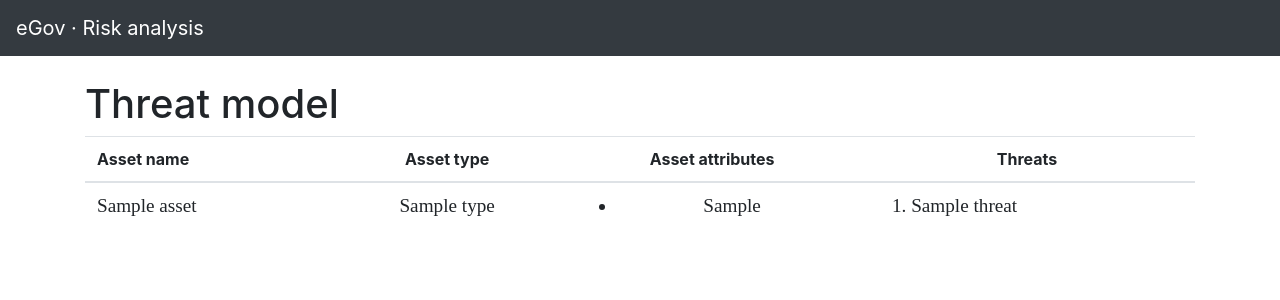
After one commit to DanieleGranata94/eGov_RA, a Django app: page /threat_modeling/1 in a window 1280 px wide. The commit adds this page. Shown: the top 300 px of the page. Run offline with Django 3.2, Linux system fonts and the light colour scheme; tables that the repository leaves empty hold one stand-in row (values such as "Sample post"); some libraries are stand-ins or nearby versions.

Commit message:
Add send,receive,script,manual and business task; Add threat_modeling

```diff
--- a/eGov_RA/urls.py
+++ b/eGov_RA/urls.py
@@ -18,8 +18,8 @@ from django.urls import path
 from django.conf import settings
 from django.conf.urls.static import static
 
-from parsingBPMN.views import process_view, task_enrichment, bpmn_process_management, system_management, \
-    delete_process, delete_system
+from parsingBPMN.views import process_view, bpmn_process_management, system_management, \
+    delete_process, delete_system, process_enrichment, threat_modeling
 
 urlpatterns = [
     path('admin/', admin.site.urls),
@@ -28,7 +28,8 @@ urlpatterns = [
     path('process_view/<int:pk>', process_view, name='process_view'),
     path('delete_process/<int:pk>', delete_process, name='delete_process'),
     path('delete_system/<int:pk>', delete_system, name='delete_system'),
-    path('task_enrichment/<int:task_id>', task_enrichment, name='task_enrichment'),
+    path('process_enrichment/<int:pk>', process_enrichment, name='process_enrichment'),
+    path('threat_modeling/<int:pk>', threat_modeling, name='threat_modeling'),
 ]
 
 if settings.DEBUG:
--- a/parsingBPMN/bpmn_python_master/bpmn_python/bpmn_diagram_import.py
+++ b/parsingBPMN/bpmn_python_master/bpmn_python/bpmn_diagram_import.py
@@ -179,7 +179,11 @@ class BpmnDiagramGraphImport(object):
         if tag_name == consts.Consts.task \
                 or tag_name == consts.Consts.user_task \
                 or tag_name == consts.Consts.service_task \
-                or tag_name == consts.Consts.manual_task:
+                or tag_name == consts.Consts.manual_task \
+                or tag_name == consts.Consts.send_task \
+                or tag_name == consts.Consts.receive_task \
+                or tag_name == consts.Consts.script_task \
+                or tag_name == consts.Consts.business_rule_task:
             BpmnDiagramGraphImport.import_task_to_graph(diagram_graph, process_id, process_attributes, element)
         elif tag_name == consts.Consts.subprocess:
             BpmnDiagramGraphImport.import_subprocess_to_graph(diagram_graph, sequence_flows, process_id,
--- a/parsingBPMN/bpmn_python_master/bpmn_python/bpmn_python_consts.py
+++ b/parsingBPMN/bpmn_python_master/bpmn_python/bpmn_python_consts.py
@@ -79,6 +79,11 @@ class Consts(object):
     end_event = "endEvent"
     intermediate_throw_event = "intermediateThrowEvent"
     boundary_event = "boundaryEvent"
+    #Aggiungo task type per eGov
+    send_task = "sendTask"
+    receive_task = "receiveTask"
+    script_task = "scriptTask"
+    business_rule_task = "businessRuleTask"
 
     # BPMN 2.0 diagram interchange element names
     bpmn_shape = "BPMNShape"
--- a/parsingBPMN/views.py
+++ b/parsingBPMN/views.py
@@ -4,7 +4,8 @@ from django.shortcuts import render, redirect
 
 
 from .forms import ProcessForm, SystemForm
-from .models import Process, Asset, System
+from .models import Process, Asset, System, Asset_has_attribute, Attribute, Asset_type, Attribute_value, \
+    Threat_has_attribute
 from .bpmn_python_master.bpmn_python import bpmn_diagram_rep as diagram
 
 # Create your views here.
@@ -35,29 +36,73 @@ def bpmn_process_management(request,pk):
             pk = last_process.pk
             bpmn_graph.load_diagram_from_xml_file(Process.objects.get(pk=pk).xml)
             lista = bpmn_graph.get_nodes()
-            # task_list = []
-            #task_attribute = []
             for tuple in lista:
                 for dizionario in tuple:
                     if type(dizionario) is dict:
                         if dizionario['type'].endswith("Task"):
-                            #list_attributes = []
-                            new_task = Asset(name=dizionario['node_name'], asset_type=dizionario['type'],
-                                            process=Process.objects.get(pk=pk))
-                            new_task.save()
-                            #if not dizionario['attribute']:
-                            #    task_attribute.append("empty")
-                            #else:
-                            #    for e in dizionario['attribute']:
-                            #        list_attributes.append(e)
-                            #    task_attribute.append(list_attributes)
-            # process_info = zip(task_list,task_attribute)
+                            attribute_value = []
+                            if dizionario['type'].startswith("send"):
+                                asset_type = Asset_type.objects.get(name="Send task")
+                                for e in dizionario['attribute']:
+                                    e = e.replace(" ","_")
+                                    e = e.lower()
+                                    if e=="pec_communication" or e=="mail_communication" or e=="post_office_communication":
+                                        attribute_value.append(Attribute_value.objects.get(value=e))
+                            elif dizionario['type'].startswith("receive"):
+                                asset_type = Asset_type.objects.get(name="Receive task")
+                                for e in dizionario['attribute']:
+                                    e = e.replace(" ","_")
+                                    e = e.lower()
+                                    if e=="pec_communication" or e=="mail_communication" or e=="post_office_communication":
+                                        attribute_value.append(Attribute_value.objects.get(value=e))
+                            elif dizionario['type'].startswith("user"):
+                                asset_type = Asset_type.objects.get(name="User task")
+                                for e in dizionario['attribute']:
+                                    e = e.replace(" ","_")
+                                    e = e.lower()
+                                    if e=="online" or e=="offline":
+                                        attribute_value.append(Attribute_value.objects.get(value=e))
+                            elif dizionario['type'].startswith("manual"):
+                                asset_type = Asset_type.objects.get(name="Manual task")
+                                attribute_value.append(Attribute_value.objects.get(value="manual_task"))
+                            elif dizionario['type'].startswith("service"):
+                                asset_type = Asset_type.objects.get(name="Service task")
+                                for e in dizionario['attribute']:
+                                    e = e.replace(" ","_")
+                                    e = e.lower()
+                                    if e=="statefull" or e=="stateless":
+                                        attribute_value.append(Attribute_value.objects.get(value=e))
+                            elif dizionario['type'].startswith("script"):
+                                asset_type = Asset_type.objects.get(name="Script task")
+                                attribute_value.append(Attribute_value.objects.get(value="script_task"))
+                            elif dizionario['type'].startswith("business"):
+                                asset_type = Asset_type.objects.get(name="Business rule task")
+                                attribute_value.append(Attribute_value.objects.get(value="business_rule_task"))
+
+                            asset = Asset(name=dizionario['node_name'], process=Process.objects.get(pk=pk),asset_type=asset_type)
+                            asset.save()
+                            attribute = []
+                            for value in attribute_value:
+                                attribute.append(Attribute.objects.get(asset_type=asset_type,attribute_value=value))
+                            for a in attribute:
+                                asset_has_attribute = Asset_has_attribute(asset=asset,attribute=a)
+                                asset_has_attribute.save()
+                            #se non hai o l'attribute value o l'asset_type non si salva in asset_has_attribute
             return redirect('process_view', pk)
     else:
         form = ProcessForm()
     processes = Process.objects.all()
+    check_box = []
+    for process in processes:
+        assets = Asset.objects.filter(process=process)
+        check_attribute = False
+        for asset in assets:
+            if not Asset_has_attribute.objects.filter(asset=asset):
+                check_attribute = True
+        check_box.append(check_attribute)
+    processes_info = zip(processes,check_box)
     return render(request,'bpmn_process_management.html',{
-        'form':form,'processes':processes
+        'form':form,'processes_info':processes_info
     })
 
 def delete_system(request,pk):
@@ -76,27 +121,71 @@ def delete_process(request,pk):
 
 def process_view(request,pk):
     task_list = Asset.objects.filter(process=Process.objects.get(pk=pk))
+    check_attribute = False
+    for task in task_list:
+        if not Asset_has_attribute.objects.filter(asset=task):
+            check_attribute = True
+    if check_attribute==True:
+        task_attributes = []
+        list_attributes = []
+        for task in task_list:
+            task_attributes.append(Asset_has_attribute.objects.filter(asset=task))
+        for attributes in task_attributes:
+            if not attributes:
+                list_attributes.append("empty")
+            else:
+                sub_list = []
+                for element in attributes:
+                    sub_list.append(element.attribute.attribute_value.value)
+                list_attributes.append(sub_list)
+        send = Attribute.objects.filter(asset_type=Asset_type.objects.get(name="Send task"))
+        receive = Attribute.objects.filter(asset_type=Asset_type.objects.get(name="Receive task"))
+        user = Attribute.objects.filter(asset_type=Asset_type.objects.get(name="User task"))
+        manual = Attribute.objects.filter(asset_type=Asset_type.objects.get(name="Manual task"))
+        service = Attribute.objects.filter(asset_type=Asset_type.objects.get(name="Service task"))
+        script = Attribute.objects.filter(asset_type=Asset_type.objects.get(name="Script task"))
+        business = Attribute.objects.filter(asset_type=Asset_type.objects.get(name="Business rule task"))
+        task_info = zip(task_list,list_attributes)
+        return render(request,'process_view.html',{
+                'task_info':task_info,'send':send,'receive':receive,'user':user,'manual':manual,'service':service,
+                'script':script,'business':business})
+    else:
+        return redirect('threat_modeling',pk)
 
-    bpmn_graph = diagram.BpmnDiagramGraph()
-    bpmn_graph.load_diagram_from_xml_file(Process.objects.get(pk=pk).xml)
-    lista = bpmn_graph.get_nodes()
-    task_attribute = []
-    for tuple in lista:
-        for dizionario in tuple:
-            if type(dizionario) is dict:
-                if dizionario['type'].endswith("Task"):
-                    list_attributes = []
-                    if not dizionario['attribute']:
-                        task_attribute.append("empty")
-                    else:
-                        for e in dizionario['attribute']:
-                            list_attributes.append(e)
-                        task_attribute.append(list_attributes)
+def process_enrichment(request,pk):
+    if request.method == "POST":
+        assets_for_process = Asset.objects.filter(process=Process.objects.get(pk=pk))
+        attributes_enrichment = []
+        attributes = []
+        for asset in assets_for_process:
+            attributes_enrichment.append(request.POST.get(str(asset.pk)))
+        for attribute_enrichment in attributes_enrichment:
+            if attribute_enrichment != None:
+                attribute_enrichment = int(attribute_enrichment)
+                attributes.append(Attribute.objects.get(pk=attribute_enrichment))
+            else:
+                attributes.append(None)
 
-    task_info = zip(task_list,task_attribute)
-    return render(request,'process_view.html',{
-        'task_info':task_info
+        for asset,attribute in zip(assets_for_process,attributes):
+            if attribute != None:
+                asset_has_attribute = Asset_has_attribute(asset=asset,attribute=attribute)
+                asset_has_attribute.save()
+
+        return redirect('threat_modeling',pk)
+    else:
+        return redirect('process_enrichment',pk)
+
+def threat_modeling(request,pk):
+    assets = Asset.objects.filter(process=Process.objects.get(pk=pk))
+    attributes = []
+    threats = []
+    for asset in assets:
+        attributes.append(Asset_has_attribute.objects.filter(asset=asset))
+    for list_attribute in attributes:
+        for attribute in list_attribute:
+            attribute = attribute.attribute
+            threats.append(Threat_has_attribute.objects.filter(attribute=attribute))
+    threat_model_info = zip(assets,attributes,threats)
+    return render(request, 'threat_modeling.html',{
+        'threat_model_info':threat_model_info
     })
-
-def task_enrichment(request,task_id):
-    return render(request,'task_enrichment.html')
--- a/templates/system_management.html
+++ b/templates/system_management.html
@@ -9,7 +9,7 @@
         <button type="submit" class="btn btn-primary">Create</button>
       </form>
 
-    <h1>Uploaded BPMN processes</h1>
+    <h1>Systems created</h1>
     <table class="table">
         <thead>
             <tr>
--- a/templates/task_enrichment.html
+++ /dev/null
@@ -1,5 +0,0 @@
-{% extends 'base.html' %}
-
-{% block content %}
-
-{% endblock %}
--- /dev/null
+++ b/templates/threat_modeling.html
@@ -0,0 +1,39 @@
+{% extends 'base.html' %}
+
+{% block content %}
+
+    <h1>Threat model</h1>
+    <table class="table">
+        <thead>
+            <tr>
+                <th>Asset name</th>
+                <th style="text-align: center">Asset type</th>
+                <th style="text-align: center">Asset attributes</th>
+                <th style="text-align: center">Threats</th>
+            </tr>
+        </thead>
+        <tbody>
+            {% for info in threat_model_info %}
+                <tr>
+                    <td style="font-family: 'Times New Roman';font-size: larger"> {{ info.0.name }}</td>
+                    <td style="font-family: 'Times New Roman';font-size: larger;text-align: center"> {{ info.0.asset_type.name }}</td>
+                    <td style="font-family: 'Times New Roman';font-size: larger;text-align: center">
+                        <ul>
+                            {% for attribute in info.1 %}
+                                <li>{{ attribute.attribute.attribute_value }}</li>
+                            {% endfor %}
+                        </ul>
+                    </td>
+                    <td style="font-family: 'Times New Roman';font-size: larger">
+                        <ol>
+                            {% for threat in info.2 %}
+                                <li>{{ threat.threat }}</li>
+                            {% endfor %}
+                        </ol>
+                    </td>
+                </tr>
+            {% endfor %}
+        </tbody>
+    </table>
+
+{% endblock %}
```
Also changed, not shown: parsingBPMN/models.py (+55 -12 lines), templates/bpmn_process_management.html (+20 -13 lines), templates/process_view.html (+73 -8 lines).
